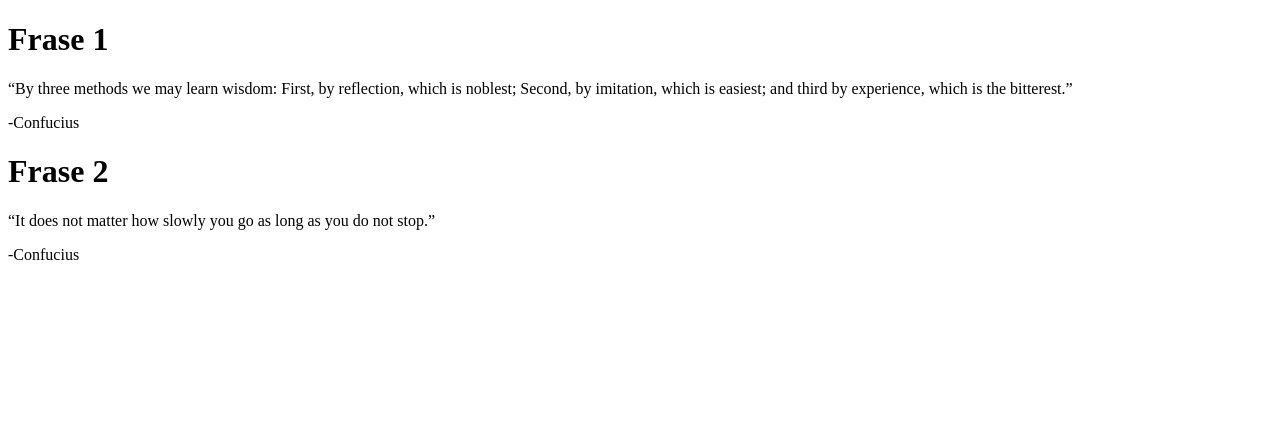
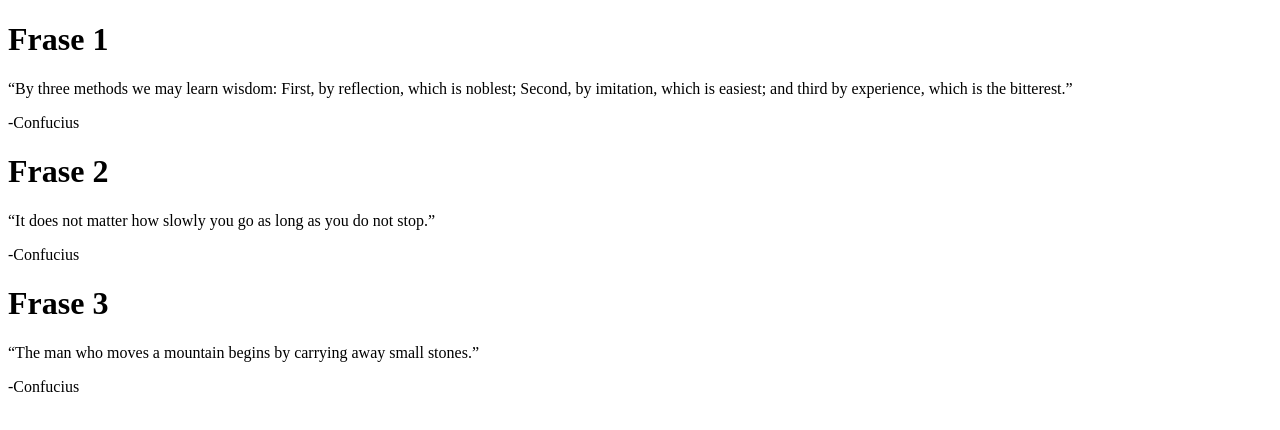
Before and after one commit to Rafael-Guerra-42/BootCampDevJunior-Modulo1-Project1, a plain HTML site: page index.html in a window 1280 px wide. Drawn offline with Linux system fonts and the light colour scheme.

Commit message:
frase motivacional 3

```diff
--- a/index.html
+++ b/index.html
@@ -28,6 +28,16 @@
                 -Confucius
             </p>
         </div>
+        <div>
+            <h1>Frase 3</h1>
+            <p>
+                “The man who moves a mountain begins by carrying away small stones.”
+            </p>
+            <p>
+                -Confucius
+            </p>
+        </div>
+
 
     </div>
 
```
